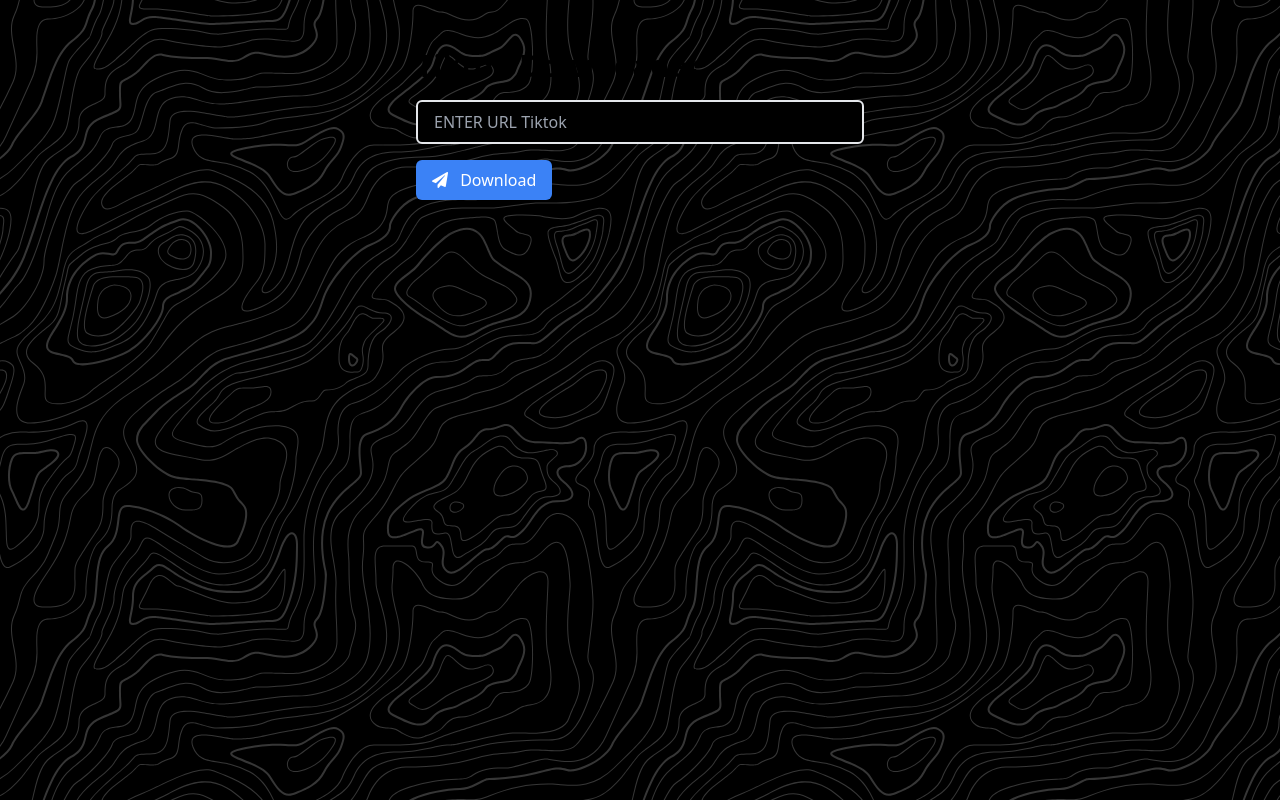
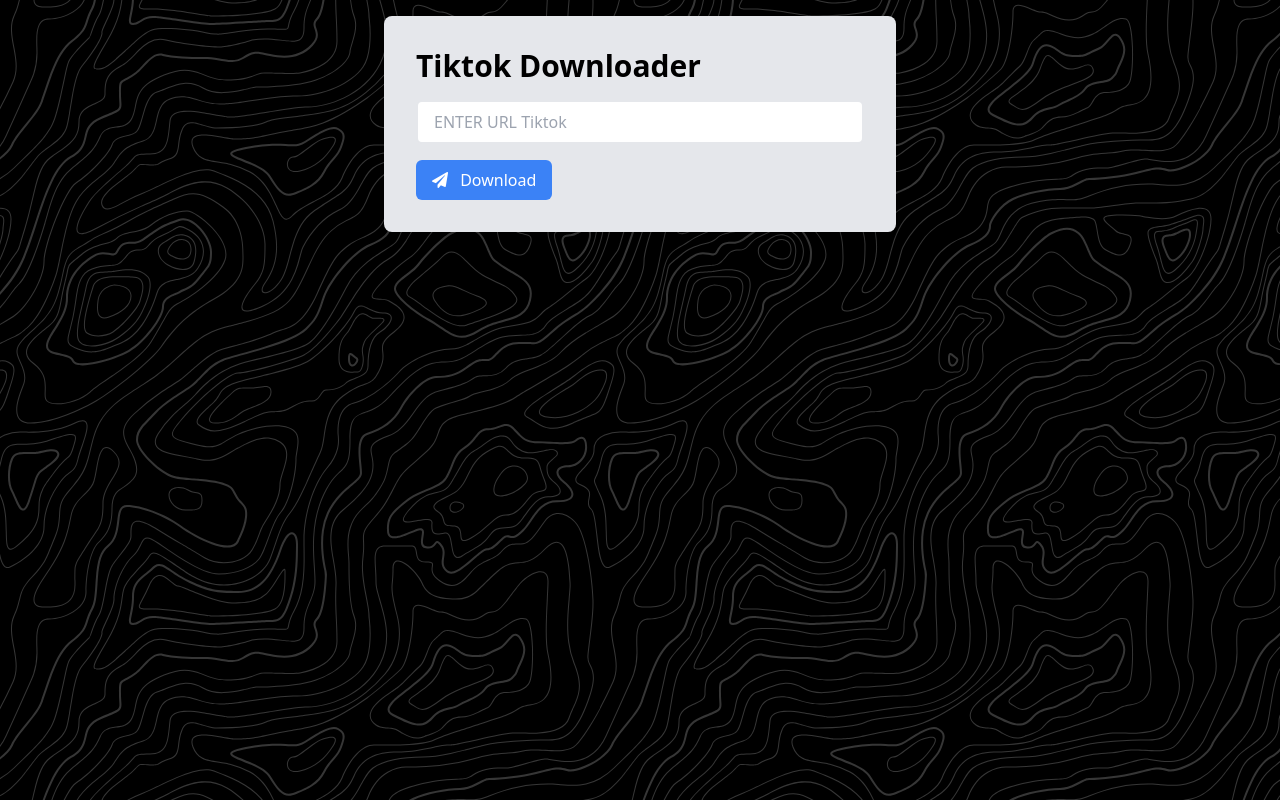
Before and after one commit to Cliffshipazu/TikTok-Downloader, a website: page index.html in a window 1280 px wide. In both pictures the pointer is over the input "ENTER URL Tiktok". Drawn offline with nearby package versions, Linux system fonts and the light colour scheme; some packages are replaced by stand-ins of ours; a script that the page names is missing.

Commit message:
Update index.html

```diff
--- a/index.html
+++ b/index.html
@@ -23,12 +23,12 @@
     }
 
     .input-effect:hover, .input-effect:focus {
-      background-color: #000;
+      background-color: #FFFFFF;
     }
   </style>
 </head>
 <body class="bg-black-200 p-4">
-  <div class="max-w-lg mx-auto bg-black-200 p-8 rounded-lg shadow-md">
+  <div class="max-w-lg mx-auto bg-gray-200 p-8 rounded-lg shadow-md">
     <h1 class="text-3xl font-bold mb-4">Tiktok Downloader</h1>
     <input type="text" id="urlInput" class="input-effect w-full border-2 rounded-md px-4 py-2 mb-4" placeholder="ENTER URL Tiktok">
     <button id="downloadBtn" class="btn-effect bg-blue-500 text-white px-4 py-2 rounded-md hover:bg-blue-600 focus:outline-none focus:ring-2 focus:ring-blue-500">
```
